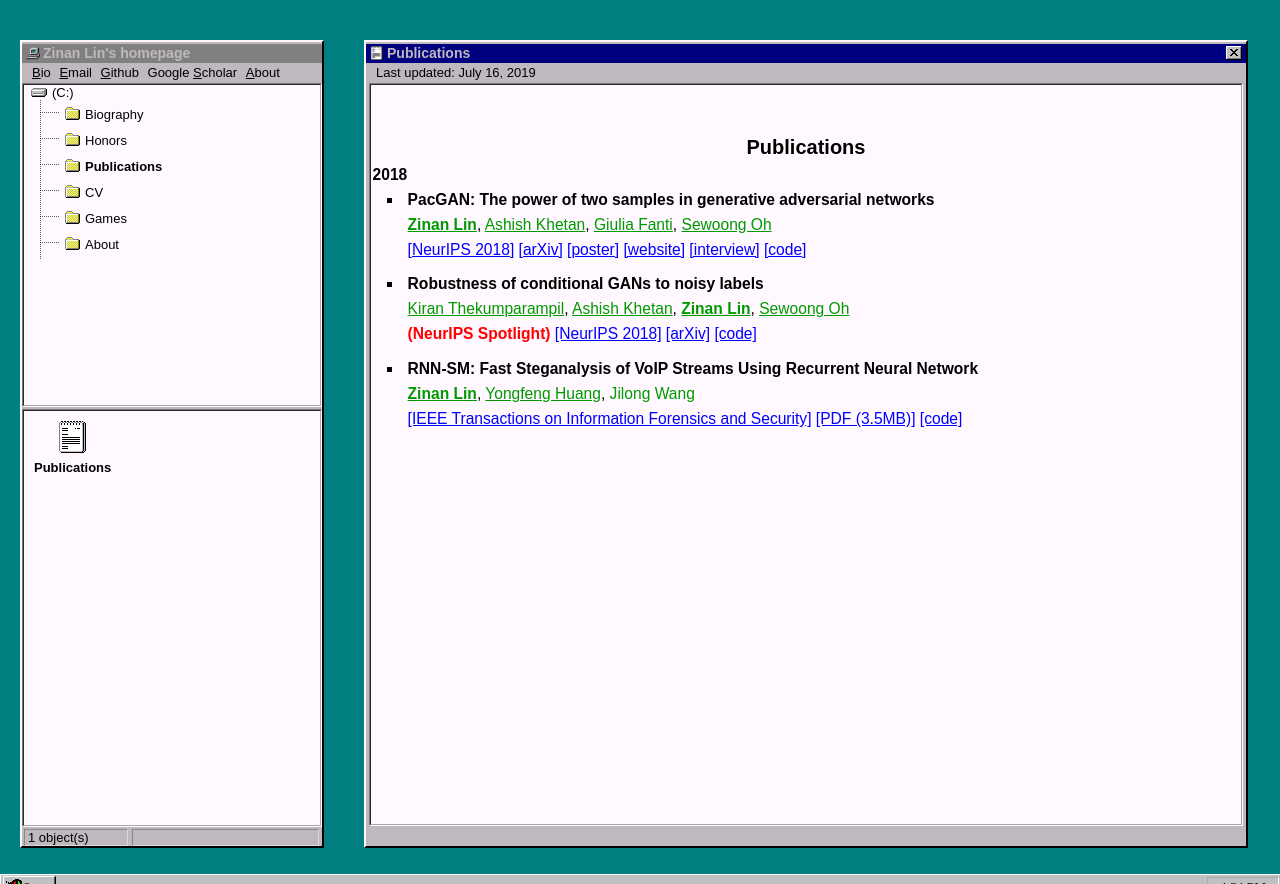
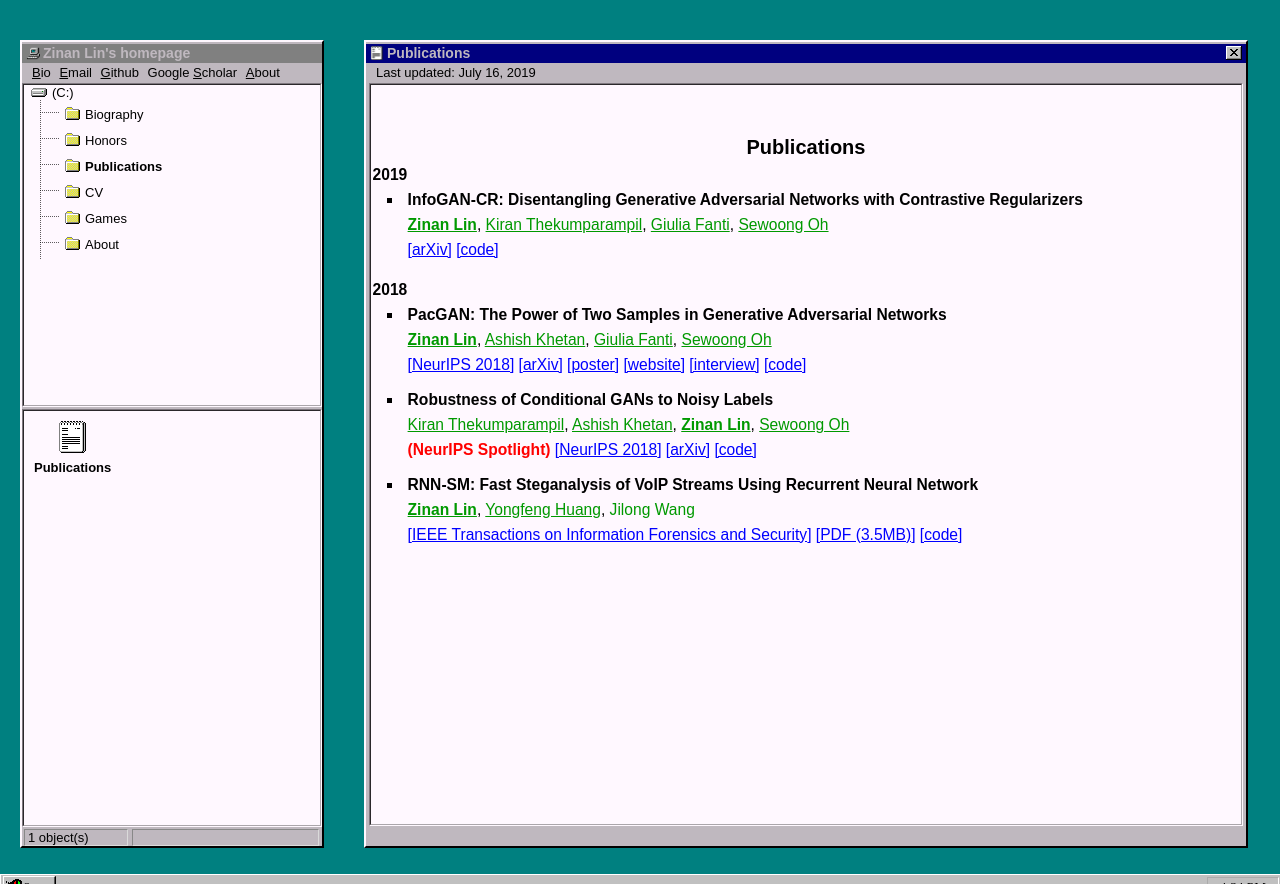
Before and after one commit to fjxmlzn/fjxmlzn.github.io, a Jekyll site: the page built from _publications/publications.html, in a window 1280 px wide, cut to the strip 0-884 px from the top of the page. Built offline with Jekyll 4.4.1, drawn with Linux system fonts in a browser that asks for light colours.

Commit message:
update CV and publications

```diff
--- a/_publications/publications.html
+++ b/_publications/publications.html
@@ -55,15 +55,34 @@ permalink: /publications/index.html
 
 <h1><center>Publications</center></h1>
 
+<span class="publication_year">2019</span>
+<ul>
+    <li class='publication_li'>
+        <span class='publication_title'>InfoGAN-CR: Disentangling Generative Adversarial Networks with Contrastive Regularizers</span>
+        <span class="publication_author">
+            <span class="publication_me"><a href="http://www.andrew.cmu.edu/user/zinanl/" target="_blank">Zinan Lin</a></span>,
+            <a href="https://ece.illinois.edu/directory/profile/thekump2" target="_blank">Kiran Thekumparampil</a>,
+            <a href="https://www.andrew.cmu.edu/user/gfanti/" target="_blank">Giulia Fanti</a>,
+            <a href="https://homes.cs.washington.edu/~sewoong/" target="_blank">Sewoong Oh</a>
+        </span>
+        <span class='publication_journal'>
+            <a href="https://arxiv.org/abs/1906.06034" target="_blank">[arXiv]</a>
+        </span>
+        <span class='publication_code'>
+            <a href="https://github.com/fjxmlzn/InfoGAN-CR" target="_blank">[code]</a>
+        </span>
+    </li>
+</ul>
+
 <span class="publication_year">2018</span>
 <ul>
     <li class='publication_li'>
-        <span class='publication_title'>PacGAN: The power of two samples in generative adversarial networks</span>
+        <span class='publication_title'>PacGAN: The Power of Two Samples in Generative Adversarial Networks</span>
         <span class="publication_author">
             <span class="publication_me"><a href="http://www.andrew.cmu.edu/user/zinanl/" target="_blank">Zinan Lin</a></span>,
             <a href="http://web.engr.illinois.edu/~khetan2/" target="_blank">Ashish Khetan</a>,
             <a href="https://www.andrew.cmu.edu/user/gfanti/" target="_blank">Giulia Fanti</a>,
-            <a href="http://web.engr.illinois.edu/~swoh/" target="_blank">Sewoong Oh</a>
+            <a href="https://homes.cs.washington.edu/~sewoong/" target="_blank">Sewoong Oh</a>
         </span>
         <span class='publication_journal'>
             <a href="http://papers.nips.cc/paper/7423-pacgan-the-power-of-two-samples-in-generative-adversarial-networks" target="_blank">[NeurIPS 2018]</a>
@@ -86,12 +105,12 @@ permalink: /publications/index.html
     </li>
 
     <li class='publication_li'>
-        <span class='publication_title'>Robustness of conditional GANs to noisy labels</span>
+        <span class='publication_title'>Robustness of Conditional GANs to Noisy Labels</span>
         <span class="publication_author">
             <a href="https://ece.illinois.edu/directory/profile/thekump2" target="_blank">Kiran Thekumparampil</a>,
             <a href="http://web.engr.illinois.edu/~khetan2/" target="_blank">Ashish Khetan</a>,
             <span class="publication_me"><a href="http://www.andrew.cmu.edu/user/zinanl/" target="_blank">Zinan Lin</a></span>,
-            <a href="http://web.engr.illinois.edu/~swoh/" target="_blank">Sewoong Oh</a>
+            <a href="https://homes.cs.washington.edu/~sewoong/" target="_blank">Sewoong Oh</a>
         </span>
         <span class="publication_award">
             (NeurIPS Spotlight)
@@ -100,7 +119,7 @@ permalink: /publications/index.html
             <a href="http://papers.nips.cc/paper/8229-robustness-of-conditional-gans-to-noisy-labels" target="_blank">[NeurIPS 2018]</a>
         </span>
         <span class='publication_journal'>
-            <a href="http://arxiv.org/abs/1811.03205" target="_blank">[arXiv]</a>
+            <a href="https://arxiv.org/abs/1811.03205" target="_blank">[arXiv]</a>
         </span>
         <span class='publication_code'>
             <a href="https://github.com/POLane16/Robust-Conditional-GAN" target="_blank">[code]</a>
```
Also changed, not shown: 1 other file.
